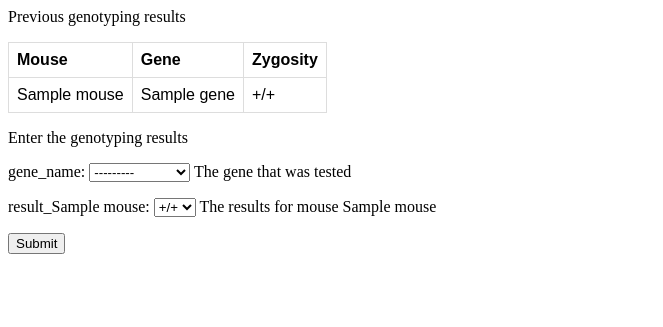
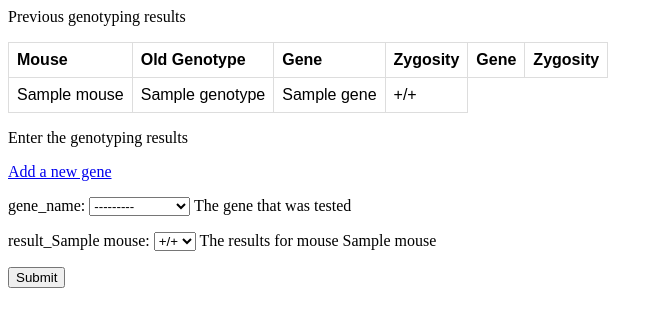
Before and after one commit to Rodgers-PAC-Lab/krill, a Django app: page /colony/add_genotyping_info/1/ in a window 1280 px wide. Shown: the top 327 px of the page, without its empty margins (0-663 px from the left). Run offline with Django 3.2, Linux system fonts and the light colour scheme; a user stored in the database is signed in; tables that the repository leaves empty hold one stand-in row (values such as "Sample post"); parts of the project's set-up code (start-up, migrations or seed data) failed here and were passed over.

Commit message:
display multiple genes on form

```diff
--- a/colony/templates/colony/add_genotyping_info.html
+++ b/colony/templates/colony/add_genotyping_info.html
@@ -10,6 +10,9 @@
         <thead>
             <tr>
                 <th>Mouse</th>
+                <th>Old Genotype</th>
+                <th>Gene</th>
+                <th>Zygosity</th>
                 <th>Gene</th>
                 <th>Zygosity</th>
             </tr>
@@ -17,18 +20,22 @@
 
         <tbody>
         {% for mouse in litter.mouse_set.all %}
-            {% for mg in mouse.mousegene_set.all %}
-                <tr>
-                    <td>{{ mouse.name }}</td>
+            <tr>
+                <td>{{ mouse.name }}</td>
+                <td>{{ mouse.genotype }}</td>
+                {% for mg in mouse.mousegene_set.all %}
                     <td>{{ mg.gene_name }}</td>
                     <td>{{ mg.zygosity }}</td>
-                </tr>
-            {% endfor %}
+                {% endfor %}
+            </tr>
         {% endfor %}
         </tbody>
     </table>
 
     <p>Enter the genotyping results</p>
+    {% url 'admin:gene:new' cage.pk as add_new_gene_url %}
+    <a href='/admin/colony/gene/add'>Add a new gene</a>
+
     {{ form.as_p }}
     <input type="submit" value="Submit" />
 </form>
```
